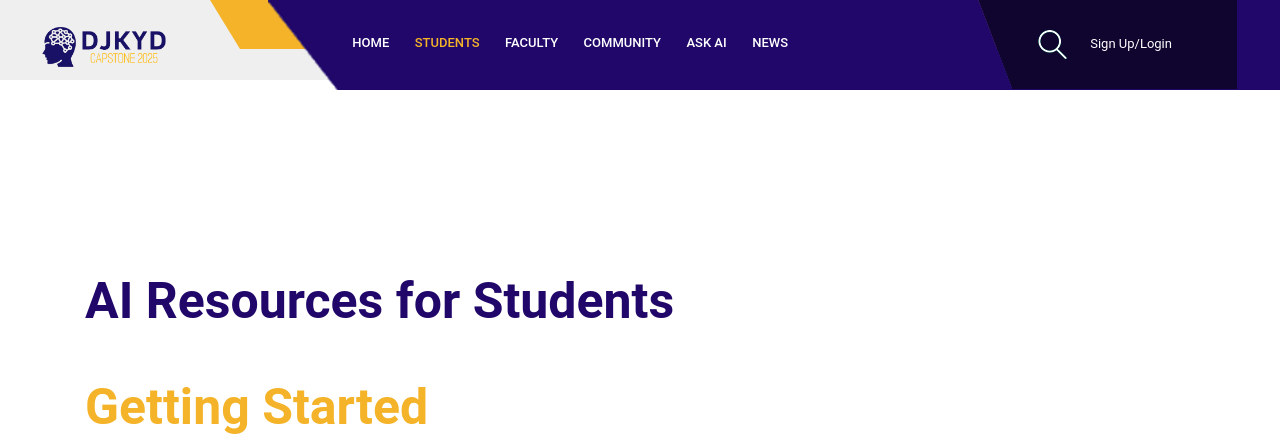
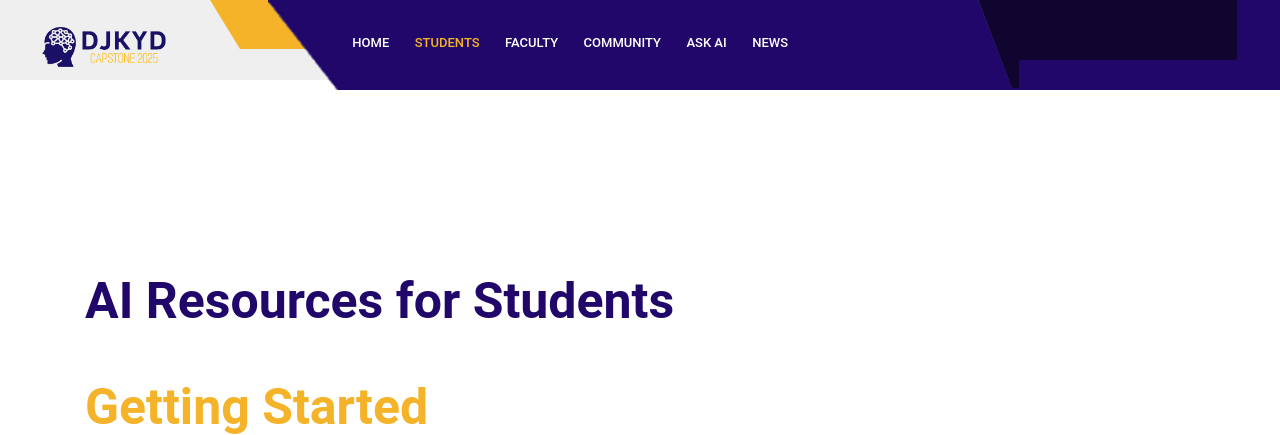
Before and after one commit to jacobabr9/DJKYDcapstone, a PHP site: page /students-page.php in a window 1280 px wide. Shown: the top 435 px of the page. Run offline with PHP 8.4, Linux system fonts and the light colour scheme; some libraries are stand-ins or nearby versions.

Commit message:
Remove log in

```diff
--- a/mind/students-page.php
+++ b/mind/students-page.php
@@ -70,8 +70,6 @@ if ($conn->connect_error) {
                 </div>
               </div>
               <div class="mean-last">
-                <a href="#"><img src="images/search_icon.png" alt="Search Icon" /></a>
-                <a href="student-login.php">Sign Up/Login</a>
               </div>
             </div>
           </div>
```
